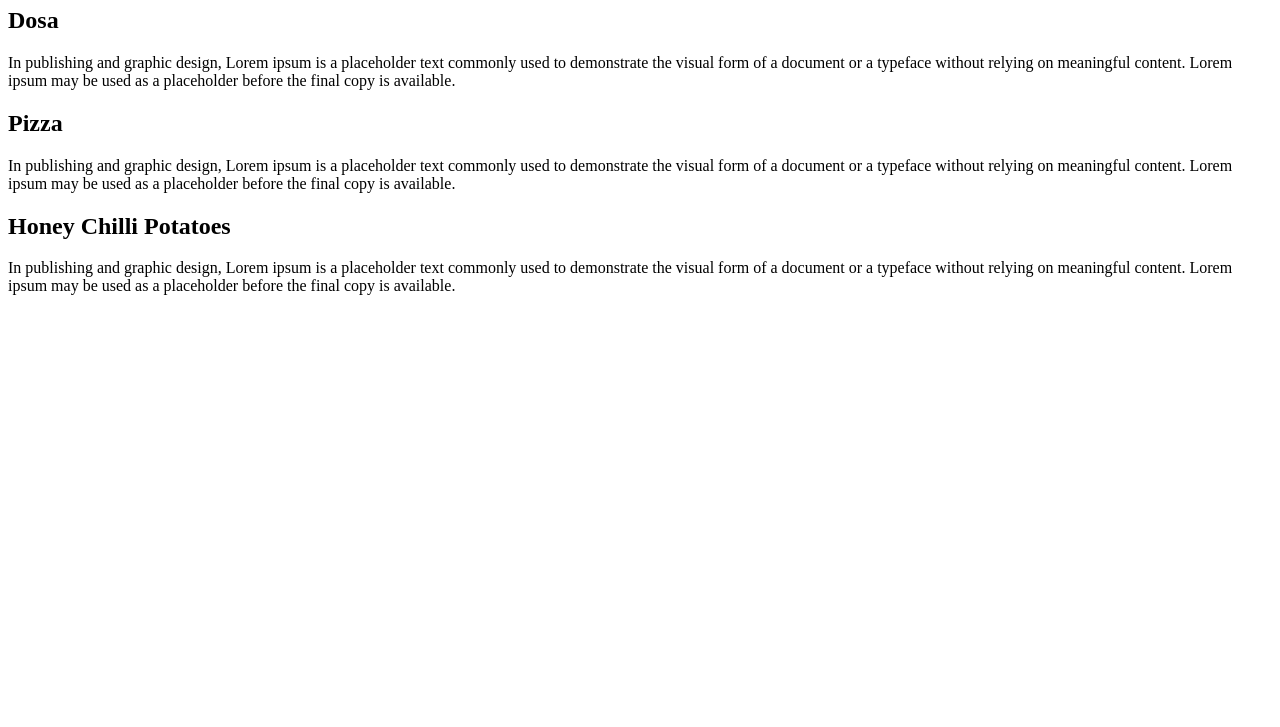
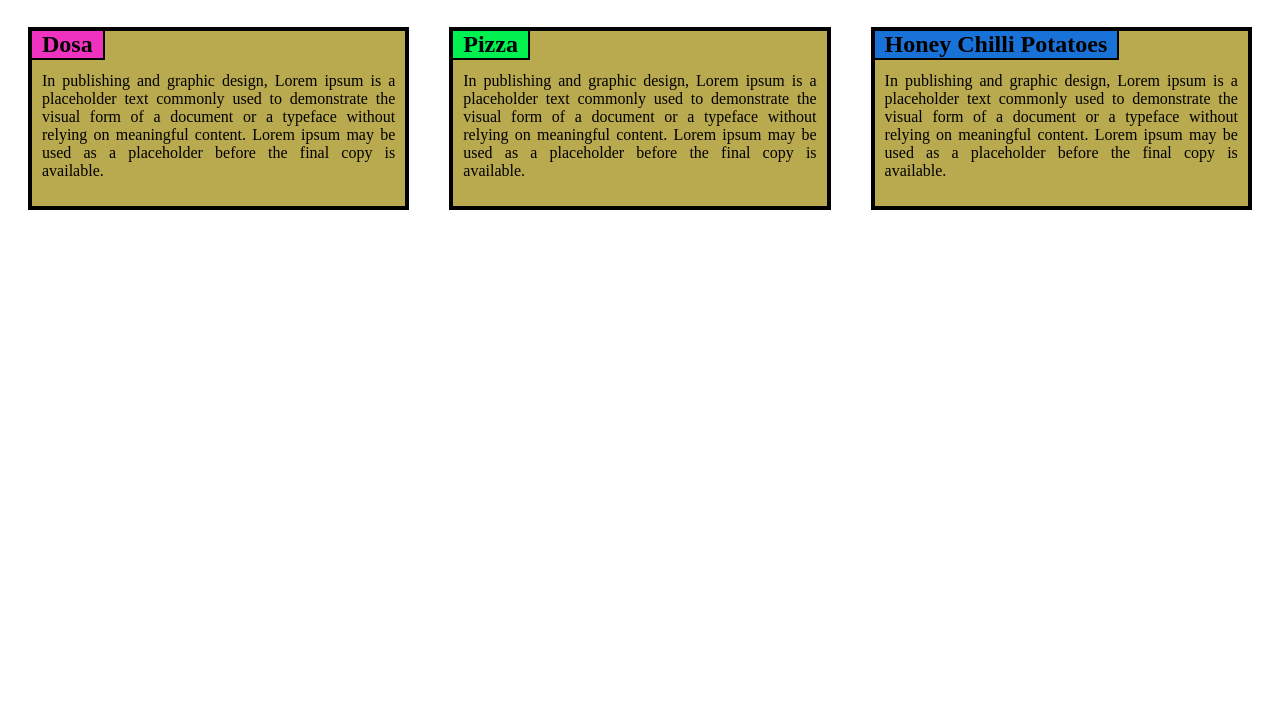
Before and after one commit to adithya0440/Week-2-assignmrnt, a plain HTML site: page index.html in a window 1280 px wide. Shown: the part 73-800 px from the top of the page. Drawn offline with Linux system fonts and the light colour scheme.

Commit message:
initial commit

```diff
--- a/index.html
+++ b/index.html
@@ -4,7 +4,7 @@
         <title>Week 2 Assignment</title>
         <meta charset="utf-8">
         <meta name="viewport" content="width=device-width, initial-scale=1">
-        <link rel="stylesheet" href="css/assignment.css">
+        <link rel="stylesheet" href="css/index.css">
     </head>
     <body>
         <div>
```
